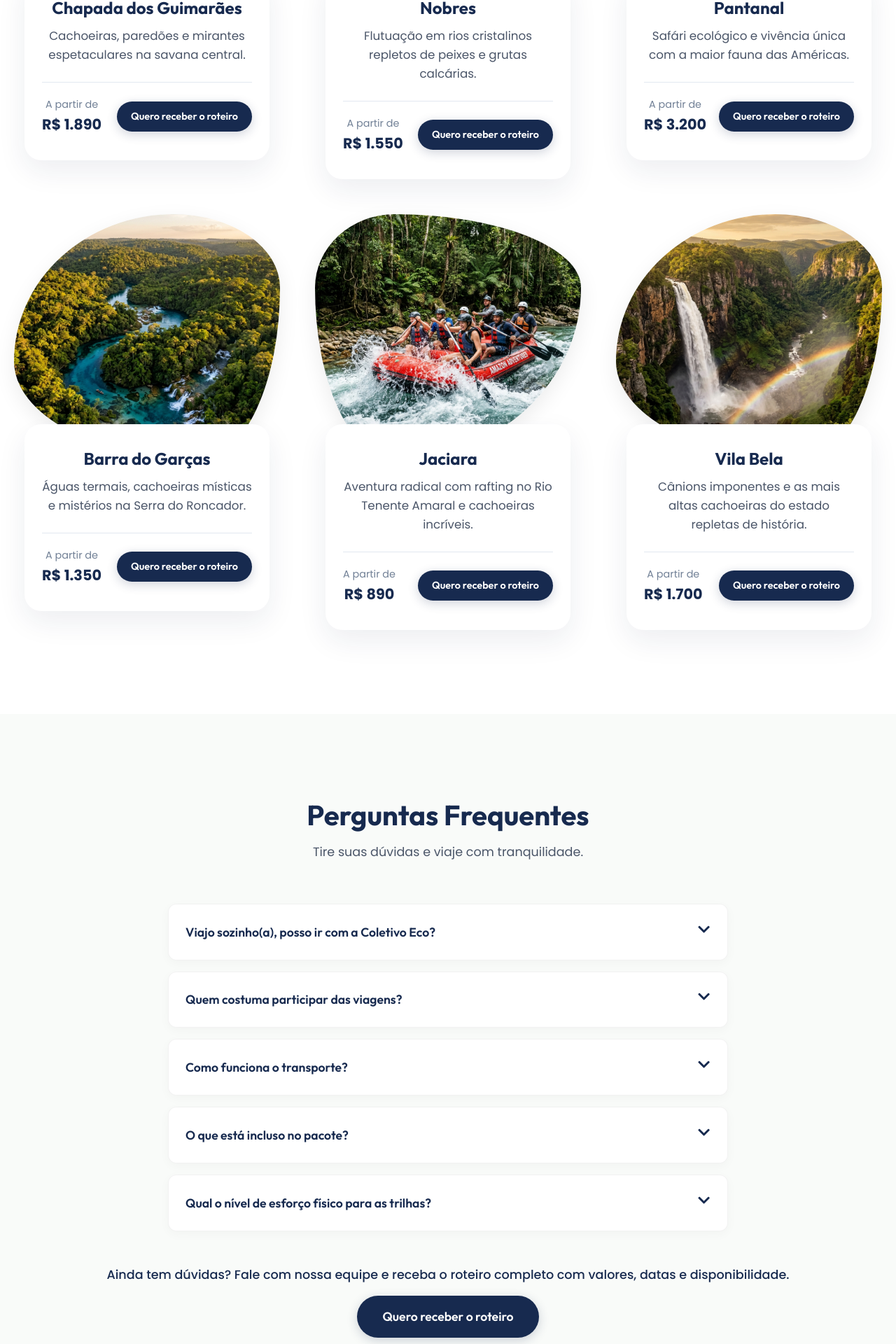
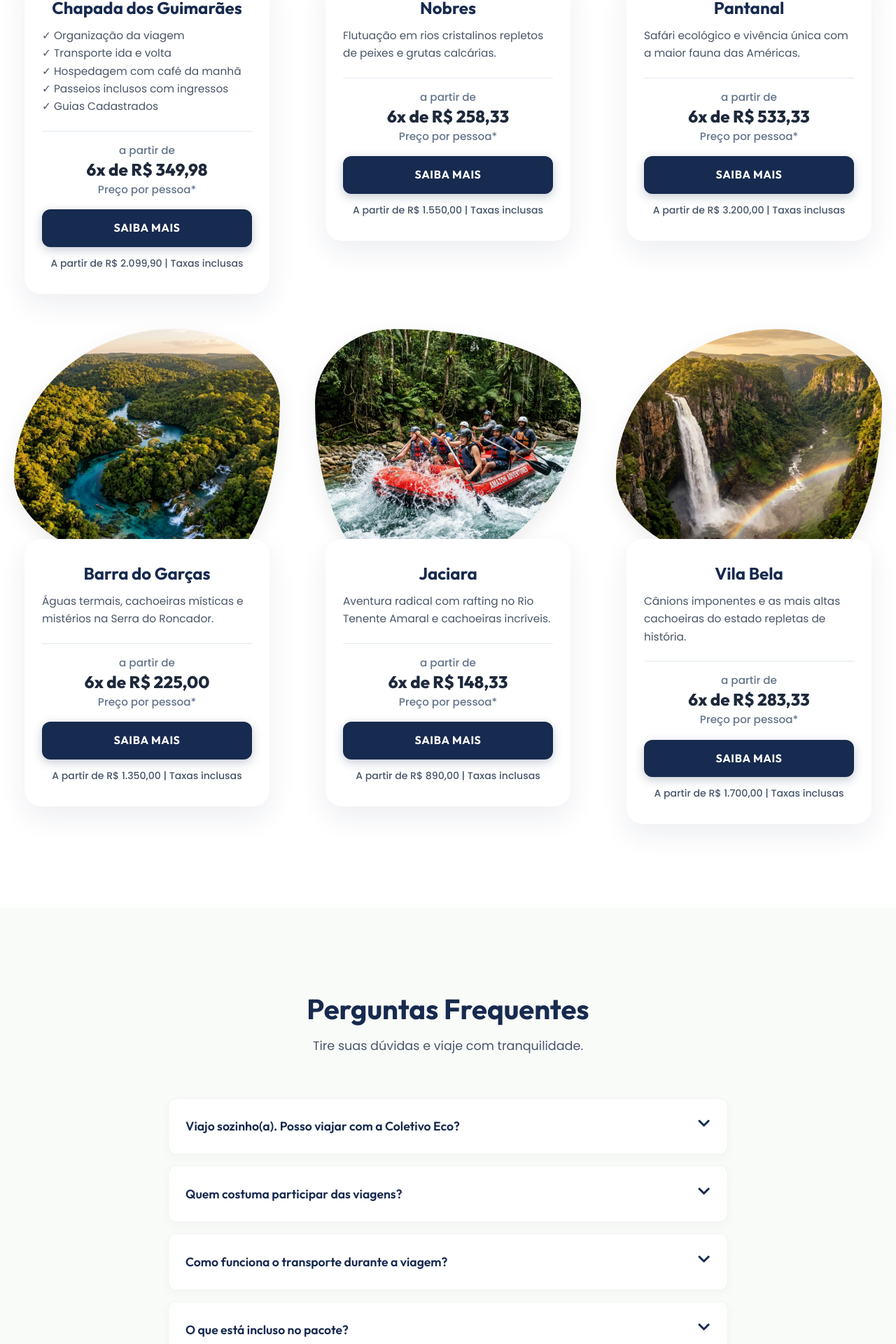
Before and after one commit to alvesvictor146/coletivo-eco, a React (Vite) app: page / in a window 1280 px wide. Shown: the part 6058-7978 px from the top of the page at 70% size. Built offline with nearby package versions, Linux system fonts and the light colour scheme; no server answers; the database is empty.

Commit message:
feat: atualizar FAQ, novo layout de parcelas em pacotes e suporte a descricoes formatadas no admin

```diff
--- a/src/components/AdminPanel.jsx
+++ b/src/components/AdminPanel.jsx
@@ -76,7 +76,8 @@ const AdminPanel = ({ onLogout, onGoToSite }) => {
     title: '',
     desc: '',
     days: '4 Dias',
-    price: 'R$ 1.890',
+    price: 'R$ 2.099,90',
+    installment: '6x de R$ 349,98',
     image: '',
     order: 1,
     link: ''
@@ -289,7 +290,8 @@ const AdminPanel = ({ onLogout, onGoToSite }) => {
       title: '',
       desc: '',
       days: '4 Dias',
-      price: 'R$ 1.890',
+      price: 'R$ 2.099,90',
+      installment: '6x de R$ 349,98',
       image: 'images/chapada_guimaraes_1783969294083.png',
       order: nextOrder,
       link: ''
@@ -305,7 +307,8 @@ const AdminPanel = ({ onLogout, onGoToSite }) => {
       title: item.title || '',
       desc: item.desc || '',
       days: item.days || '4 Dias',
-      price: item.price || 'R$ 1.890',
+      price: item.price || 'R$ 2.099,90',
+      installment: item.installment || '6x de R$ 349,98',
       image: item.image || '',
       order: item.order !== undefined ? Number(item.order) : 1,
       link: item.link || ''
@@ -393,6 +396,7 @@ const AdminPanel = ({ onLogout, onGoToSite }) => {
         desc: packageFormData.desc.trim(),
         days: packageFormData.days.trim(),
         price: packageFormData.price.trim(),
+        installment: packageFormData.installment ? packageFormData.installment.trim() : '6x de R$ 349,98',
         image: finalImageUrl,
         order: Number(packageFormData.order) || 1,
         link: finalLink
@@ -672,7 +676,11 @@ const AdminPanel = ({ onLogout, onGoToSite }) => {
                     <div className="package-admin-info">
                       <div className="package-meta-row">
                         <span className="package-days-badge">{pkg.days}</span>
-                        <span className="package-price-tag">A partir de <strong>{pkg.price}</strong></span>
+                        <span className="package-price-tag"><strong>{pkg.installment || '6x de R$ 349,98'}</strong></span>
+                      </div>
+
+                      <div style={{ fontSize: '0.82rem', color: '#64748b', margin: '4px 0 8px 0', textAlign: 'left' }}>
+                        A partir de: <strong style={{ color: '#172a4f' }}>{pkg.price || 'R$ 2.099,90'}</strong>
                       </div>
 
                       <h3>{pkg.title}</h3>
@@ -908,20 +916,21 @@ const AdminPanel = ({ onLogout, onGoToSite }) => {
                 <div className="form-group-admin">
                   <div style={{ display: 'flex', justifyContent: 'space-between', alignItems: 'center' }}>
                     <label htmlFor="pkg-desc">Descrição do Pacote *</label>
-                    <span style={{ fontSize: '0.78rem', color: packageFormData.desc.length > 250 ? '#e63946' : '#64748b' }}>
+                    <span style={{ fontSize: '0.78rem', color: packageFormData.desc.length > 600 ? '#e63946' : '#64748b' }}>
                       {packageFormData.desc.length} caracteres
                     </span>
                   </div>
                   <textarea
                     id="pkg-desc"
-                    rows="3"
+                    rows="6"
                     required
-                    placeholder="Descreva as principais atrações e experiências deste pacote..."
+                    style={{ whiteSpace: 'pre-wrap', lineHeight: '1.5', fontFamily: 'inherit' }}
+                    placeholder="✓ Organização da viagem&#10;✓ Transporte ida e volta&#10;✓ Hospedagem com café da manhã&#10;✓ Passeios inclusos com ingressos&#10;✓ Guias Cadastrados"
                     value={packageFormData.desc}
                     onChange={(e) => setPackageFormData({ ...packageFormData, desc: e.target.value })}
                   />
                   <small style={{ color: '#64748b' }}>
-                    Recomendado: 80 a 160 caracteres para melhor equilíbrio nos cards do site.
+                    Dica: Você pode pular linhas e incluir marcadores (ex: ✓). A formatação e espaçamento serão exibidos exatamente iguais nos cards do site.
                   </small>
                 </div>
 
@@ -938,19 +947,6 @@ const AdminPanel = ({ onLogout, onGoToSite }) => {
                   </div>
 
                   <div className="form-group-admin">
-                    <label htmlFor="pkg-price">Preço</label>
-                    <input
-                      id="pkg-price"
-                      type="text"
-                      placeholder="Ex: R$ 1.890"
-                      value={packageFormData.price}
-                      onChange={(e) => setPackageFormData({ ...packageFormData, price: e.target.value })}
-                    />
-                  </div>
-                </div>
-
-                <div className="form-row-2">
-                  <div className="form-group-admin">
                     <label htmlFor="pkg-order">Ordem de Exibição</label>
                     <input
                       id="pkg-order"
@@ -959,6 +955,37 @@ const AdminPanel = ({ onLogout, onGoToSite }) => {
                       value={packageFormData.order}
                       onChange={(e) => setPackageFormData({ ...packageFormData, order: e.target.value })}
                     />
+                  </div>
+                </div>
+
+                <div className="form-row-2">
+                  <div className="form-group-admin">
+                    <label htmlFor="pkg-installment">Valor da Parcela (Destaque) *</label>
+                    <input
+                      id="pkg-installment"
+                      type="text"
+                      placeholder="Ex: 6x de R$ 349,98"
+                      value={packageFormData.installment}
+                      onChange={(e) => setPackageFormData({ ...packageFormData, installment: e.target.value })}
+                    />
+                    <small style={{ color: '#64748b' }}>
+                      Exibido em destaque: "a partir de 6x de R$..."
+                    </small>
+                  </div>
+
+                  <div className="form-group-admin">
+                    <label htmlFor="pkg-price">Valor "A partir de" (Total / À vista) *</label>
+                    <input
+                      id="pkg-price"
+                      type="text"
+                      placeholder="Ex: R$ 2.099,90"
+                      value={packageFormData.price}
+                      onChange={(e) => setPackageFormData({ ...packageFormData, price: e.target.value })}
+                    />
+                    <small style={{ color: '#64748b' }}>
+                      Exibido no rodapé: "A partir de R$... | Taxas inclusas"
+                    </small>
+                  </div>
                 </div>
 
                 <div className="form-group-admin">
@@ -978,7 +1005,6 @@ const AdminPanel = ({ onLogout, onGoToSite }) => {
                   <small style={{ color: imageFile ? '#b45309' : '#64748b' }}>
                     {imageFile ? '⚠️ O arquivo do computador selecionado abaixo terá prioridade.' : 'Usado caso nenhum arquivo seja enviado pelo botão abaixo.'}
                   </small>
-                  </div>
                 </div>
 
                 {/* Upload e Preview de Imagem com DT-02 e DT-08 */}
--- a/src/components/FAQ.jsx
+++ b/src/components/FAQ.jsx
@@ -4,24 +4,36 @@ import './FAQ.css';
 
 const faqData = [
   {
-    question: "Viajo sozinho(a), posso ir com a Coletivo Eco?",
-    answer: "Com certeza! A maioria dos nossos clientes viaja sozinhos e acaba fazendo grandes amizades durante os roteiros. Nossos grupos são integradores e super acolhedores."
+    question: "Viajo sozinho(a). Posso viajar com a Coletivo Eco?",
+    answer: "Com certeza! Viajar sozinho(a) com a Coletivo Eco é super comum. Nossos roteiros são pensados para proporcionar experiências em grupo, reunindo pessoas que compartilham o mesmo interesse por natureza, viagens e novas experiências. É também uma ótima oportunidade para conhecer novos lugares e fazer novas amizades pelo caminho."
   },
   {
     question: "Quem costuma participar das viagens?",
-    answer: "Pessoas apaixonadas por natureza, entre 25 e 65 anos, que buscam experiências autênticas, sem abrir mão do conforto e da segurança."
+    answer: "A Coletivo Eco está preparada para receber diferentes públicos e perfis de viajantes. Temos diversos formatos de roteiros, pensados para atender diferentes estilos, interesses e níveis de experiência.\n\nNossos roteiros podem ser ajustados de acordo com o perfil do viajante, sempre buscando equilibrar natureza, conforto, segurança e uma experiência bem planejada."
   },
   {
-    question: "Como funciona o transporte?",
-    answer: "Oferecemos transporte terrestre super confortável para todos os passeios do roteiro a partir do ponto de encontro estabelecido. Você só precisa se preocupar em chegar ao destino (aeroporto)."
+    question: "Como funciona o transporte durante a viagem?",
+    answer: "O transporte dos passeios é organizado pela Coletivo Eco e varia de acordo com cada destino e roteiro. Contamos com transporte adequado para os deslocamentos previstos, buscando proporcionar conforto, segurança e praticidade durante toda a experiência.\n\nAs informações sobre pontos de encontro, deslocamentos e transporte estão detalhadas em cada roteiro."
   },
   {
     question: "O que está incluso no pacote?",
-    answer: "Geralmente incluímos: hospedagem selecionada a dedo, café da manhã, transporte para os passeios, ingressos dos atrativos, guias locais e seguro viagem. Detalhamos tudo no roteiro que te enviaremos."
+    answer: "Cada roteiro possui uma composição própria, mas os pacotes podem incluir hospedagem selecionada, café da manhã, transporte durante os passeios, ingressos dos atrativos, acompanhamento de guias locais e outros serviços necessários para a experiência.\n\nTudo o que está incluído — e também o que não está — é apresentado de forma clara na descrição de cada roteiro antes da reserva."
   },
   {
-    question: "Qual o nível de esforço físico para as trilhas?",
-    answer: "Temos roteiros para todos os perfis! Desde opções com trilhas leves e curtas, até trekking para os mais aventureiros. Fale conosco para indicarmos a viagem ideal para o seu condicionamento."
+    question: "Qual é o nível de esforço físico das viagens?",
+    answer: "Cada roteiro possui um nível de dificuldade diferente. Temos experiências com caminhadas leves e de curta duração, assim como roteiros que envolvem trilhas mais longas e maior esforço físico.\n\nAntes de escolher sua viagem, você recebe as informações sobre o nível de dificuldade e as características das atividades para escolher uma experiência compatível com o seu perfil e condicionamento físico."
+  },
+  {
+    question: "Preciso ter experiência em trilhas?",
+    answer: "Não necessariamente. A necessidade de experiência depende do roteiro escolhido. Existem viagens indicadas para quem está começando e outras que exigem mais preparo físico e experiência em atividades de natureza.\n\nNossa equipe pode orientar você sobre as características de cada roteiro para encontrar uma experiência adequada ao seu perfil."
+  },
+  {
+    question: "As viagens são em grupo?",
+    answer: "Sim. A proposta da Coletivo Eco é proporcionar experiências em grupo, reunindo pessoas com interesses em comum e tornando a viagem também uma oportunidade de troca e novas conexões.\n\nO tamanho do grupo e a dinâmica podem variar de acordo com o destino e o roteiro."
+  },
+  {
+    question: "Como faço para escolher a viagem ideal?",
+    answer: "Cada destino possui características, nível de dificuldade e proposta diferentes. Por isso, nossa equipe pode ajudar você a encontrar o roteiro mais adequado aos seus interesses, disponibilidade e perfil de viagem.\n\nTambém podemos adaptar a experiência sempre que o formato do roteiro permitir, tornando a viagem mais alinhada ao que você procura."
   }
 ];
 
@@ -56,22 +68,32 @@ const FAQ = () => {
               <div
                 className="faq-answer"
                 style={{
-                  maxHeight: activeIndex === index ? '200px' : '0',
+                  maxHeight: activeIndex === index ? '500px' : '0',
                   padding: activeIndex === index ? '0 1.5rem 1.5rem 1.5rem' : '0 1.5rem'
                 }}
               >
-                <p>{faq.answer}</p>
+                {faq.answer.split('\n\n').map((paragraph, pIdx) => (
+                  <p key={pIdx} style={pIdx > 0 ? { marginTop: '0.75rem' } : undefined}>
+                    {paragraph}
+                  </p>
+                ))}
               </div>
             </div>
           ))}
         </div>
 
-        <div className="faq-cta text-center reveal-up delay-200" style={{ marginTop: '3rem' }}>
-          <p className="cta-context" style={{ marginBottom: '1rem', color: 'var(--color-text)' }}>
-            Ainda tem dúvidas? Fale com nossa equipe e receba o roteiro completo com valores, datas e disponibilidade.
+        <div className="faq-cta text-center reveal-up delay-200" style={{ marginTop: '3.5rem' }}>
+          <h3 className="faq-cta-title">Sua viagem, do seu jeito.</h3>
+          <p className="faq-cta-desc">
+            Experiências personalizadas, serviços exclusivos e cada detalhe pensado para você.
           </p>
-          <a href="https://wa.me/5511953823911?text=Olá!%20Gostaria%20de%20receber%20os%20roteiros%20e%20tirar%20dúvidas." target="_blank" rel="noopener noreferrer" className="btn-primary">
-            Quero receber o roteiro
+          <a
+            href="https://wa.me/5511953823911?text=Olá!%20Gostaria%20de%20falar%20com%20um%20especialista."
+            target="_blank"
+            rel="noopener noreferrer"
+            className="btn-primary"
+          >
+            Falar com um especialista
           </a>
         </div>
       </div>
--- a/src/components/Packages.css
+++ b/src/components/Packages.css
@@ -70,30 +70,87 @@
   color: var(--color-blue-ocean);
 }
 
-.package-content p {
+.package-content p,
+.package-desc {
   color: #4a5568;
-  margin-bottom: 25px;
-  font-size: 1.05rem;
-  line-height: 1.6;
+  margin-bottom: 22px;
+  font-size: 0.96rem;
+  line-height: 1.65;
+  white-space: pre-wrap;
+  word-break: break-word;
+  text-align: left;
+  width: 100%;
 }
 
-.package-footer {
+.package-pricing-block {
+  border-top: 1px solid #e2e8f0;
+  padding-top: 18px;
   display: flex;
-  justify-content: space-between;
+  flex-direction: column;
   align-items: center;
-  border-top: 1px solid #e2e8f0;
-  padding-top: 20px;
+  text-align: center;
 }
 
-.package-footer .price {
-  font-size: 0.9rem;
-  color: #718096;
+.price-lead {
+  display: block;
+  font-size: 0.95rem;
+  color: #64748b;
+  font-weight: 500;
+  line-height: 1.2;
 }
 
-.package-footer .price strong {
+.price-installment {
   display: block;
-  font-size: 1.3rem;
-  color: var(--color-blue-ocean);
+  font-size: 1.5rem;
+  font-weight: 800;
+  color: #1e293b;
+  line-height: 1.25;
+  margin: 3px 0 2px 0;
+  font-family: var(--font-heading);
+}
+
+.price-per-person {
+  display: block;
+  font-size: 0.95rem;
+  color: #64748b;
+  margin-bottom: 16px;
+  font-weight: 500;
+}
+
+.btn-package-action {
+  display: flex;
+  align-items: center;
+  justify-content: center;
+  width: 100%;
+  padding: 14px 20px;
+  background-color: var(--color-blue-ocean);
+  color: var(--color-white);
+  font-family: var(--font-heading);
+  font-weight: 700;
+  font-size: 1rem;
+  letter-spacing: 0.6px;
+  text-transform: uppercase;
+  border-radius: 12px;
+  text-decoration: none;
+  transition: all 0.3s ease;
+  box-shadow: 0 4px 14px rgba(23, 42, 79, 0.25);
+  border: none;
+  cursor: pointer;
+}
+
+.btn-package-action:hover {
+  background-color: #0f1d38;
+  transform: translateY(-2px);
+  box-shadow: 0 8px 24px rgba(23, 42, 79, 0.4);
+  color: var(--color-white);
+}
+
+.price-total-note {
+  font-size: 0.88rem;
+  color: #475569;
+  margin-top: 14px;
+  font-weight: 500;
+  line-height: 1.3;
 }
 
 .urgency-tag {
--- a/src/components/Packages.jsx
+++ b/src/components/Packages.jsx
@@ -1,6 +1,16 @@
 import React, { useState, useEffect } from 'react';
 import { subscribePackages } from '../services/packagesService';
 import './Packages.css';
+
+const formatTotalPrice = (priceStr) => {
+  if (!priceStr) return 'A partir de R$ 2.099,90 | Taxas inclusas';
+  if (priceStr.toLowerCase().includes('taxas inclusas')) {
+    return priceStr;
+  }
+  const clean = priceStr.replace(/^a partir de\s*/i, '').trim();
+  const formatted = clean.startsWith('R$') ? clean : `R$ ${clean}`;
+  return `A partir de ${formatted} | Taxas inclusas`;
+};
 
 const Packages = () => {
   const [packages, setPackages] = useState([]);
@@ -30,18 +40,26 @@ const Packages = () => {
                 </div>
                 <div className="package-content">
                   <h3>{pkg.title}</h3>
-                  <p>{pkg.desc}</p>
-                  <div className="package-footer">
-                    <span className="price">A partir de <strong>{pkg.price}</strong></span>
+                  <div className="package-desc">{pkg.desc}</div>
+                  <div className="package-pricing-block">
+                    <span className="price-lead">a partir de</span>
+                    <span className="price-installment">
+                      {pkg.installment || '6x de R$ 349,98'}
+                    </span>
+                    <span className="price-per-person">Preço por pessoa*</span>
+
                     <a
                       href={whatsappLink}
                       target="_blank"
                       rel="noopener noreferrer"
-                      className="btn-primary"
-                      style={{ padding: '10px 20px', fontSize: '0.9rem' }}
+                      className="btn-package-action"
                     >
-                      Quero receber o roteiro
+                      SAIBA MAIS
                     </a>
+
+                    <div className="price-total-note">
+                      {formatTotalPrice(pkg.price)}
+                    </div>
                   </div>
                 </div>
               </div>
--- a/src/services/packagesService.js
+++ b/src/services/packagesService.js
@@ -15,10 +15,11 @@ export const INITIAL_PACKAGES = [
   {
     id: 'pkg_1',
     title: "Chapada dos Guimarães",
-    desc: "Cachoeiras, paredões e mirantes espetaculares na savana central.",
+    desc: "✓ Organização da viagem\n✓ Transporte ida e volta\n✓ Hospedagem com café da manhã\n✓ Passeios inclusos com ingressos\n✓ Guias Cadastrados",
     image: "images/chapada_guimaraes_1783969294083.png",
     days: "4 Dias",
-    price: "R$ 1.890",
+    price: "R$ 2.099,90",
+    installment: "6x de R$ 349,98",
     order: 1,
     link: "https://wa.me/5511961781661?text=Olá!%20Gostaria%20de%20saber%20mais%20sobre%20o%20pacote%20para%20Chapada%20dos%20Guimarães."
   },
@@ -28,7 +29,8 @@ export const INITIAL_PACKAGES = [
     desc: "Flutuação em rios cristalinos repletos de peixes e grutas calcárias.",
     image: "images/nobres_flutuacao_1783969302792.png",
     days: "3 Dias",
-    price: "R$ 1.550",
+    price: "R$ 1.550,00",
+    installment: "6x de R$ 258,33",
     order: 2,
     link: "https://wa.me/5511961781661?text=Olá!%20Gostaria%20de%20saber%20mais%20sobre%20o%20pacote%20para%20Nobres."
   },
@@ -38,7 +40,8 @@ export const INITIAL_PACKAGES = [
     desc: "Safári ecológico e vivência única com a maior fauna das Américas.",
     image: "images/pantanal_jaguar_1783969312716.png",
     days: "5 Dias",
-    price: "R$ 3.200",
+    price: "R$ 3.200,00",
+    installment: "6x de R$ 533,33",
     order: 3,
     link: "https://wa.me/5511961781661?text=Olá!%20Gostaria%20de%20saber%20mais%20sobre%20o%20pacote%20para%20Pantanal."
   },
@@ -48,7 +51,8 @@ export const INITIAL_PACKAGES = [
     desc: "Águas termais, cachoeiras místicas e mistérios na Serra do Roncador.",
     image: "images/hero_drone_view_1783969284798.png",
     days: "3 Dias",
-    price: "R$ 1.350",
+    price: "R$ 1.350,00",
+    installment: "6x de R$ 225,00",
     order: 4,
     link: "https://wa.me/5511961781661?text=Olá!%20Gostaria%20de%20saber%20mais%20sobre%20o%20pacote%20para%20Barra%20do%20Garças."
   },
@@ -58,7 +62,8 @@ export const INITIAL_PACKAGES = [
     desc: "Aventura radical com rafting no Rio Tenente Amaral e cachoeiras incríveis.",
     image: "images/jaciara.png",
     days: "2 Dias",
-    price: "R$ 890",
+    price: "R$ 890,00",
+    installment: "6x de R$ 148,33",
     order: 5,
     link: "https://wa.me/5511961781661?text=Olá!%20Gostaria%20de%20saber%20mais%20sobre%20o%20pacote%20para%20Jaciara."
   },
@@ -68,7 +73,8 @@ export const INITIAL_PACKAGES = [
     desc: "Cânions imponentes e as mais altas cachoeiras do estado repletas de história.",
     image: "images/vila_bela.png",
     days: "4 Dias",
-    price: "R$ 1.700",
+    price: "R$ 1.700,00",
+    installment: "6x de R$ 283,33",
     order: 6,
     link: "https://wa.me/5511961781661?text=Olá!%20Gostaria%20de%20saber%20mais%20sobre%20o%20pacote%20para%20Vila%20Bela."
   }
@@ -153,7 +159,16 @@ export const getLocalPackages = () => {
     if (raw) {
       const parsed = JSON.parse(raw);
       if (Array.isArray(parsed) && parsed.length > 0) {
-        return parsed;
+        return parsed.map((item) => {
+          if (!item.installment) {
+            const foundInit = INITIAL_PACKAGES.find((p) => p.id === item.id);
+            if (foundInit?.installment) {
+              return { ...item, installment: foundInit.installment };
+            }
+            return { ...item, installment: '6x de R$ 349,98' };
+          }
+          return item;
+        });
       }
     }
   } catch (err) {
```
Also changed, not shown: src/components/AdminPanel.css (+6 -5 lines), src/components/FAQ.css (+17 -0 lines), 1 other file (tests, documents, lock files or other folders). Lines whose indentation alone changed are shown as unchanged.
